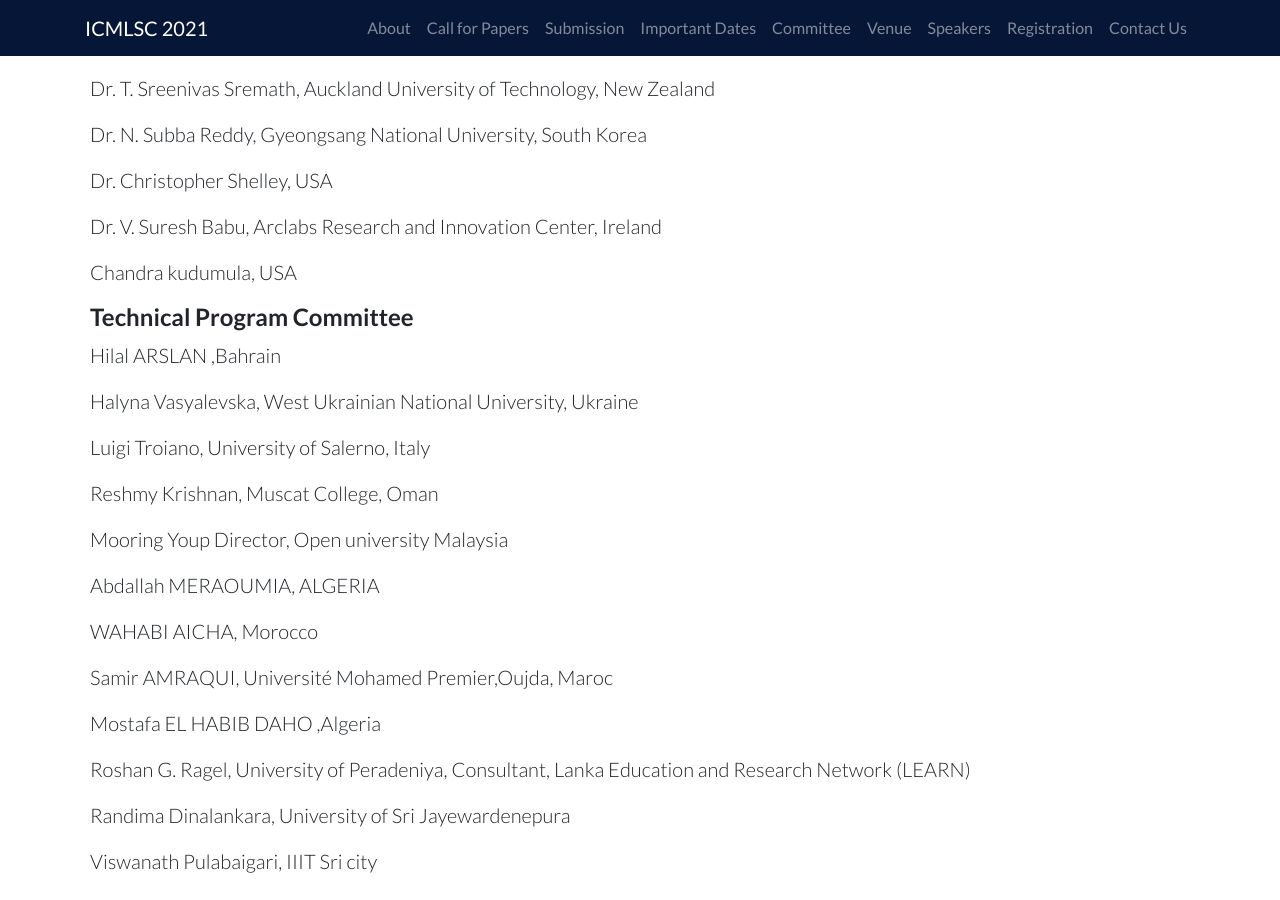
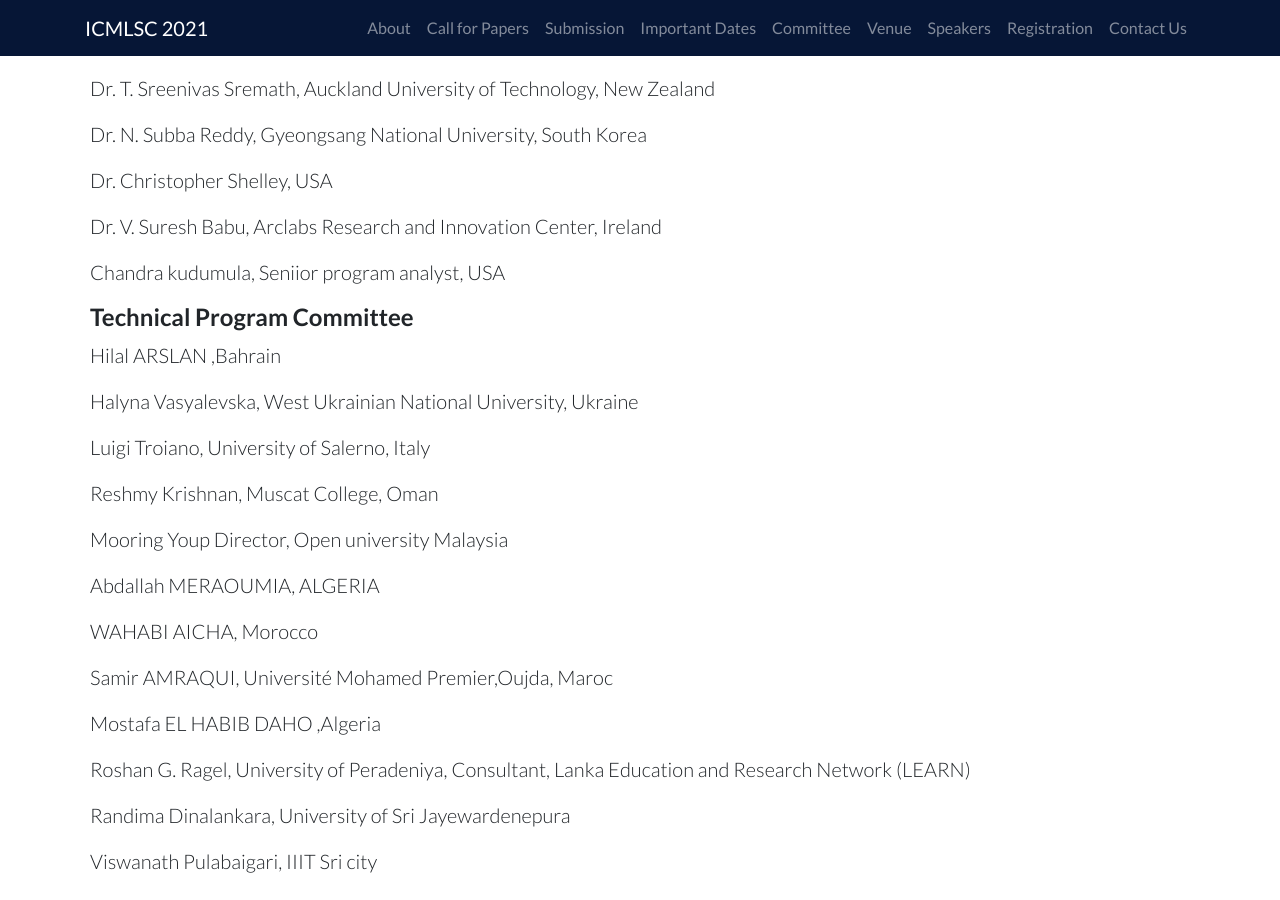
Before and after one commit to ieeevardhaman/icmlsc-website, a Jekyll site: the page built from pages/committee.md, in a window 1280 px wide and 900 px high, scrolled down 2914 px. Built offline with Jekyll 4.4.1, drawn with Linux system fonts in a browser that asks for light colours; our own code applies the rules of GitHub Pages for plain Markdown files.

Commit message:
Update committee.md

```diff
--- a/pages/committee.md
+++ b/pages/committee.md
@@ -101,7 +101,7 @@ Dr. Christopher Shelley, USA
 
 Dr. V. Suresh Babu, Arclabs Research and Innovation Center, Ireland
 
-Chandra kudumula, USA
+Chandra kudumula, Seniior program analyst, USA
 
 #### Technical Program Committee
 
```
